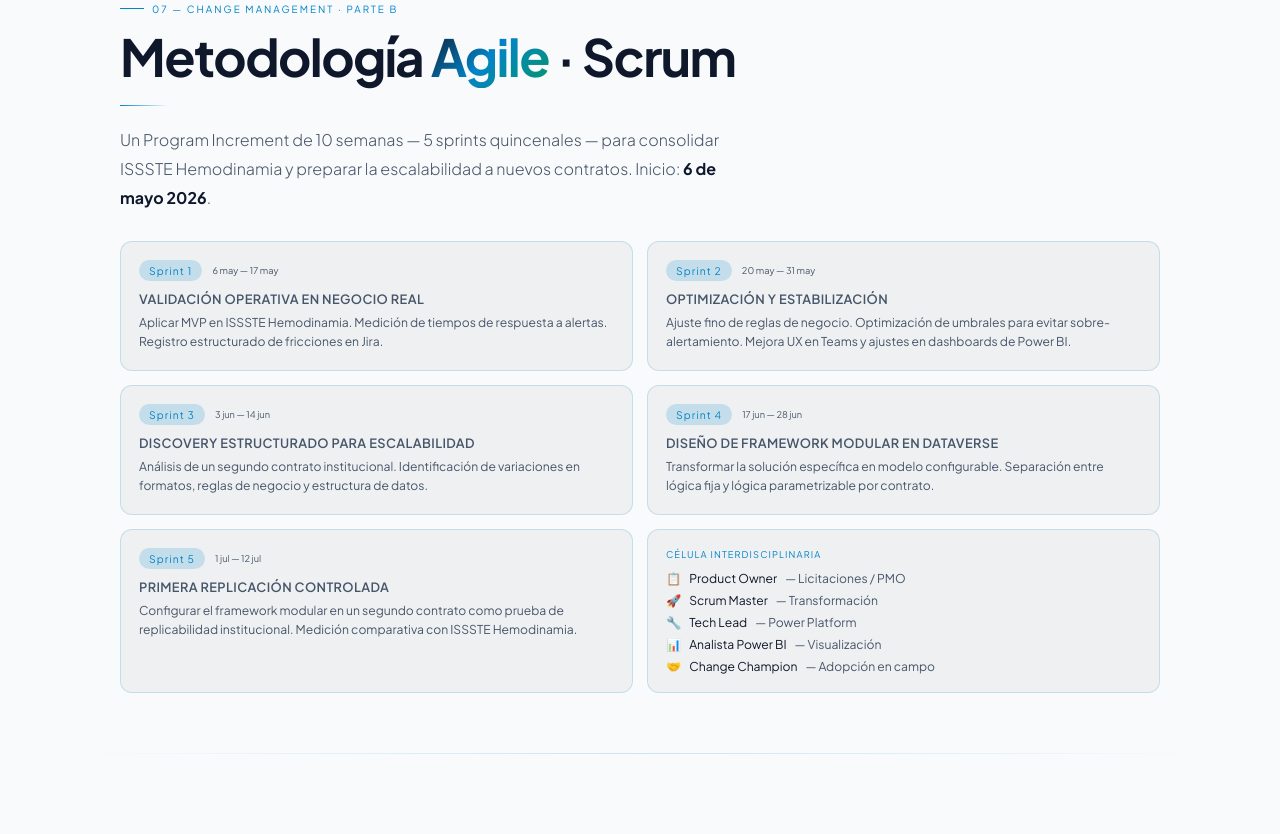
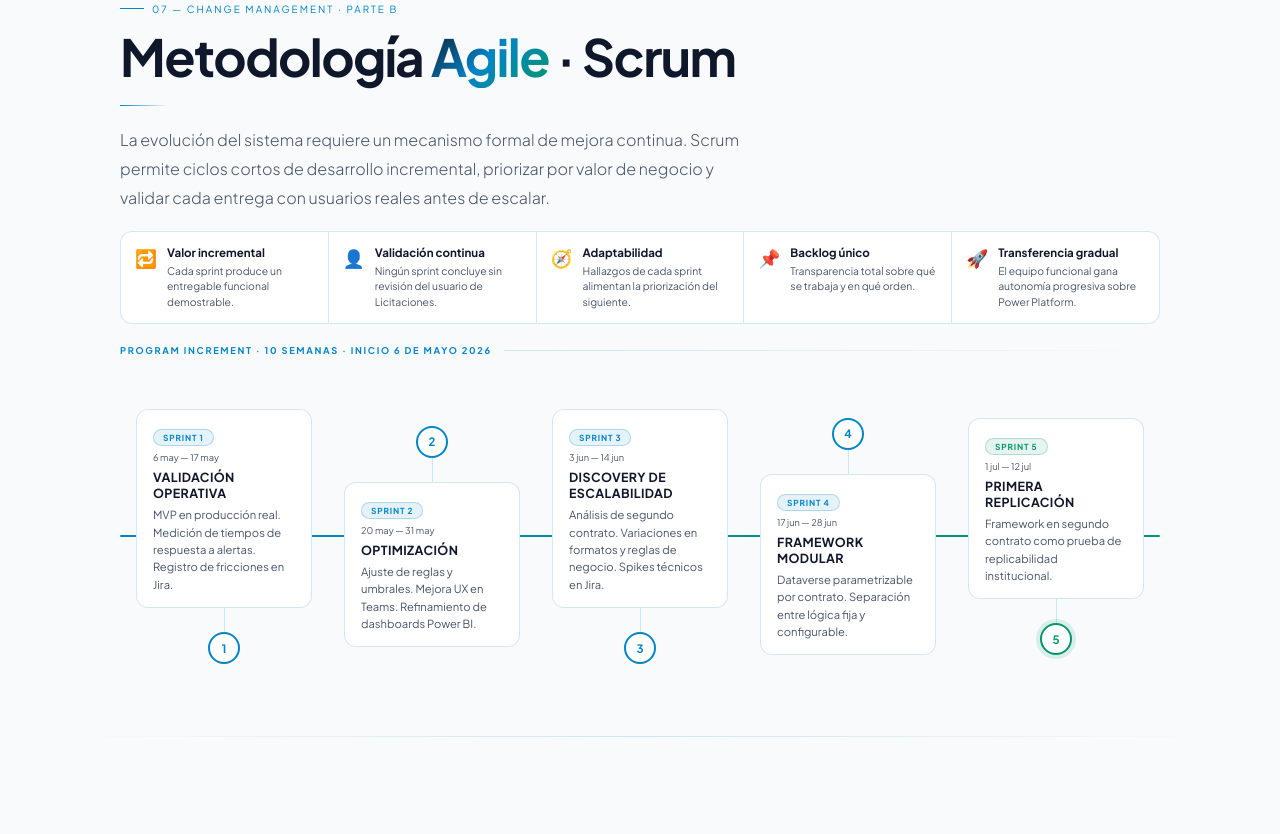
Before and after one commit to J03L0M0R3/AURA, a plain HTML site: page index.html in a window 1280 px wide. Shown: the part 8839-9673 px from the top of the page. Drawn offline with Linux system fonts and the light colour scheme; a web font is replaced by a local one.

Commit message:
Add Agile timeline and principles sections to index.html

```diff
--- a/index.html
+++ b/index.html
@@ -575,6 +575,155 @@ p.lead { font-size:1rem;line-height:1.8;color:var(--fog);max-width:640px;font-we
 }
 body.menu-open #page-main {
   margin-left: 260px;
+}
+
+/* ── AGILE TIMELINE ── */
+.timeline {
+  position: relative;
+  margin-top: 36px;
+  display: flex;
+  align-items: center;
+  gap: 0;
+  min-height: 280px;
+}
+
+/* horizontal spine */
+.tl-spine {
+  position: absolute;
+  top: 50%;
+  left: 0; right: 0;
+  height: 2px;
+  background: linear-gradient(90deg, var(--cyan), var(--mint));
+  transform: translateY(-50%);
+  z-index: 0;
+  border-radius: 2px;
+}
+
+/* each sprint occupies 1/5 width */
+.tl-item {
+  flex: 1;
+  display: flex;
+  flex-direction: column;
+  align-items: center;
+  position: relative;
+  z-index: 1;
+}
+
+/* vertical stem connecting node to card */
+.tl-stem {
+  width: 1px;
+  height: 24px;
+  background: var(--rim);
+  flex-shrink: 0;
+}
+
+/* dot node */
+.tl-node {
+  width: 32px; height: 32px;
+  border-radius: 50%;
+  background: var(--deep);
+  border: 2px solid var(--cyan);
+  display: flex; align-items: center; justify-content: center;
+  flex-shrink: 0;
+  transition: transform .3s, border-color .3s;
+}
+.tl-node span {
+  font-size: .72rem; font-weight: 700; color: var(--cyan);
+}
+.tl-node-last {
+  border-color: var(--mint);
+  box-shadow: 0 0 0 4px rgba(5,150,105,.12);
+}
+.tl-node-last span { color: var(--mint); }
+.tl-item:hover .tl-node { transform: scale(1.15); }
+
+/* content card */
+.tl-content {
+  background: var(--deep);
+  border: 1px solid var(--rim);
+  border-radius: 12px;
+  padding: 14px 16px;
+  width: 100%;
+  max-width: 176px;
+  transition: border-color .25s, box-shadow .25s;
+}
+.tl-item:hover .tl-content {
+  border-color: var(--cyan);
+  box-shadow: 0 4px 20px rgba(2,132,199,.1);
+}
+
+.tl-badge {
+  display: inline-block;
+  font-size: .52rem; font-weight: 700;
+  letter-spacing: .1em; text-transform: uppercase;
+  color: var(--cyan); background: rgba(2,132,199,.1);
+  border: 1px solid rgba(2,132,199,.25);
+  border-radius: 50px; padding: 2px 9px;
+  margin-bottom: 5px;
+}
+.tl-badge-last { color: var(--mint); background: rgba(5,150,105,.1); border-color: rgba(5,150,105,.25); }
+.tl-dates { font-size: .58rem; color: var(--fog); margin-bottom: 6px; }
+.tl-title { font-size: .78rem; font-weight: 700; color: var(--ice); margin-bottom: 5px; line-height: 1.3; }
+.tl-desc  { font-size: .7rem; line-height: 1.55; color: var(--fog); }
+
+/* above/below alternating */
+.tl-above { flex-direction: column; }
+.tl-above .tl-content { order: 1; margin-bottom: 0; }
+.tl-above .tl-stem    { order: 2; }
+.tl-above .tl-node    { order: 3; }
+
+.tl-below { flex-direction: column; }
+.tl-below .tl-node    { order: 1; }
+.tl-below .tl-stem    { order: 2; }
+.tl-below .tl-content { order: 3; margin-top: 0; }
+
+/* responsive fallback */
+@media(max-width:900px) {
+  .timeline { flex-direction: column; min-height: unset; gap: 12px; }
+  .tl-spine { display: none; }
+  .tl-item  { flex-direction: row !important; width: 100%; gap: 14px; }
+  .tl-above .tl-node, .tl-below .tl-node { order: 1 !important; flex-shrink: 0; }
+  .tl-above .tl-stem, .tl-below .tl-stem { display: none; }
+  .tl-above .tl-content, .tl-below .tl-content { order: 2 !important; max-width: 100%; }
+}
+
+/* ── AGILE PRINCIPLES STRIP ── */
+.tl-principles {
+  display: flex;
+  gap: 0;
+  margin-top: 18px;
+  border: 1px solid var(--rim);
+  border-radius: 12px;
+  overflow: hidden;
+  background: var(--deep);
+}
+.tlp-item {
+  flex: 1;
+  display: flex;
+  align-items: flex-start;
+  gap: 10px;
+  padding: 14px 14px;
+  border-right: 1px solid var(--rim);
+  transition: background .2s;
+}
+.tlp-item:last-child { border-right: none; }
+.tlp-item:hover { background: var(--glass); }
+.tlp-ico {
+  font-size: 1.1rem;
+  flex-shrink: 0;
+  margin-top: 1px;
+}
+.tlp-title {
+  font-size: .72rem;
+  font-weight: 700;
+  color: var(--ice);
+  margin-bottom: 3px;
+  line-height: 1.2;
+}
+.tlp-sub {
+  font-size: .65rem;
+  line-height: 1.5;
+  color: var(--fog);
 }
 
 /* ── RESPONSIVE ── */
@@ -1153,73 +1302,115 @@ body.menu-open #page-main {
   <p class="sec-num reveal d1">07 — Change Management · Parte B</p>
   <h2 class="reveal d2">Metodología <span class="gradient-text">Agile</span> · Scrum</h2>
   <div class="rule reveal d2"></div>
-  <p class="lead reveal d3" style="margin-bottom:0;">Un Program Increment de 10 semanas — 5 sprints quincenales — para consolidar ISSSTE Hemodinamia y preparar la escalabilidad a nuevos contratos. Inicio: <strong style="color:var(--ice)">6 de mayo 2026</strong>.</p>
-
-  <div class="agile-grid reveal d3">
-    <div class="sprint-card">
-      <div class="sprint-header">
-        <span class="sprint-num">Sprint 1</span>
-        <span class="sprint-date">6 may — 17 may</span>
-      </div>
-      <h4>Validación operativa en negocio real</h4>
-      <p>Aplicar MVP en ISSSTE Hemodinamia. Medición de tiempos de respuesta a alertas. Registro estructurado de fricciones en Jira.</p>
-    </div>
-    <div class="sprint-card">
-      <div class="sprint-header">
-        <span class="sprint-num">Sprint 2</span>
-        <span class="sprint-date">20 may — 31 may</span>
-      </div>
-      <h4>Optimización y estabilización</h4>
-      <p>Ajuste fino de reglas de negocio. Optimización de umbrales para evitar sobre-alertamiento. Mejora UX en Teams y ajustes en dashboards de Power BI.</p>
-    </div>
-    <div class="sprint-card">
-      <div class="sprint-header">
-        <span class="sprint-num">Sprint 3</span>
-        <span class="sprint-date">3 jun — 14 jun</span>
-      </div>
-      <h4>Discovery estructurado para escalabilidad</h4>
-      <p>Análisis de un segundo contrato institucional. Identificación de variaciones en formatos, reglas de negocio y estructura de datos.</p>
-    </div>
-    <div class="sprint-card">
-      <div class="sprint-header">
-        <span class="sprint-num">Sprint 4</span>
-        <span class="sprint-date">17 jun — 28 jun</span>
-      </div>
-      <h4>Diseño de framework modular en Dataverse</h4>
-      <p>Transformar la solución específica en modelo configurable. Separación entre lógica fija y lógica parametrizable por contrato.</p>
-    </div>
-  </div>
-
-  <!-- Sprint 5 + Célula -->
-  <div style="display:grid;grid-template-columns:1fr 1fr;gap:14px;margin-top:14px;" class="reveal d4">
-    <div class="sprint-card">
-      <div class="sprint-header">
-        <span class="sprint-num">Sprint 5</span>
-        <span class="sprint-date">1 jul — 12 jul</span>
-      </div>
-      <h4>Primera replicación controlada</h4>
-      <p>Configurar el framework modular en un segundo contrato como prueba de replicabilidad institucional. Medición comparativa con ISSSTE Hemodinamia.</p>
-    </div>
-    <div style="background:var(--glass);border:1px solid var(--rim);border-radius:12px;padding:18px;">
-      <p style="font-family:'Plus Jakarta Sans',sans-serif;font-size:.58rem;letter-spacing:.12em;text-transform:uppercase;color:var(--cyan);margin-bottom:10px;">Célula Interdisciplinaria</p>
-      <div style="display:flex;flex-direction:column;gap:6px;">
-        <div style="display:flex;gap:8px;align-items:center;font-size:.76rem;">
-          <span>📋</span><span style="color:var(--ice)">Product Owner</span><span style="color:var(--fog)">— Licitaciones / PMO</span>
-        </div>
-        <div style="display:flex;gap:8px;align-items:center;font-size:.76rem;">
-          <span>🚀</span><span style="color:var(--ice)">Scrum Master</span><span style="color:var(--fog)">— Transformación</span>
-        </div>
-        <div style="display:flex;gap:8px;align-items:center;font-size:.76rem;">
-          <span>🔧</span><span style="color:var(--ice)">Tech Lead</span><span style="color:var(--fog)">— Power Platform</span>
-        </div>
-        <div style="display:flex;gap:8px;align-items:center;font-size:.76rem;">
-          <span>📊</span><span style="color:var(--ice)">Analista Power BI</span><span style="color:var(--fog)">— Visualización</span>
-        </div>
-        <div style="display:flex;gap:8px;align-items:center;font-size:.76rem;">
-          <span>🤝</span><span style="color:var(--ice)">Change Champion</span><span style="color:var(--fog)">— Adopción en campo</span>
-        </div>
-      </div>
-    </div>
+  <p class="lead reveal d3">La evolución del sistema requiere un mecanismo formal de mejora continua. Scrum permite ciclos cortos de desarrollo incremental, priorizar por valor de negocio y validar cada entrega con usuarios reales antes de escalar.</p>
+
+  <!-- Agile principles strip -->
+  <div class="tl-principles reveal d4">
+    <div class="tlp-item">
+      <span class="tlp-ico">🔁</span>
+      <div>
+        <p class="tlp-title">Valor incremental</p>
+        <p class="tlp-sub">Cada sprint produce un entregable funcional demostrable.</p>
+      </div>
+    </div>
+    <div class="tlp-item">
+      <span class="tlp-ico">👤</span>
+      <div>
+        <p class="tlp-title">Validación continua</p>
+        <p class="tlp-sub">Ningún sprint concluye sin revisión del usuario de Licitaciones.</p>
+      </div>
+    </div>
+    <div class="tlp-item">
+      <span class="tlp-ico">🧭</span>
+      <div>
+        <p class="tlp-title">Adaptabilidad</p>
+        <p class="tlp-sub">Hallazgos de cada sprint alimentan la priorización del siguiente.</p>
+      </div>
+    </div>
+    <div class="tlp-item">
+      <span class="tlp-ico">📌</span>
+      <div>
+        <p class="tlp-title">Backlog único</p>
+        <p class="tlp-sub">Transparencia total sobre qué se trabaja y en qué orden.</p>
+      </div>
+    </div>
+    <div class="tlp-item">
+      <span class="tlp-ico">🚀</span>
+      <div>
+        <p class="tlp-title">Transferencia gradual</p>
+        <p class="tlp-sub">El equipo funcional gana autonomía progresiva sobre Power Platform.</p>
+      </div>
+    </div>
+  </div>
+
+  <!-- Program Increment label -->
+  <div class="reveal d4" style="display:flex;align-items:center;gap:12px;margin:20px 0 4px;">
+    <span style="font-size:.58rem;letter-spacing:.18em;text-transform:uppercase;color:var(--cyan);font-weight:700;">Program Increment · 10 semanas · Inicio 6 de mayo 2026</span>
+    <div style="flex:1;height:1px;background:linear-gradient(90deg,var(--rim),transparent);"></div>
+  </div>
+
+  <!-- Timeline -->
+  <div class="timeline reveal d4">
+
+    <!-- Spine -->
+    <div class="tl-spine"></div>
+
+    <!-- Sprint nodes -->
+    <div class="tl-item tl-above">
+      <div class="tl-content">
+        <div class="tl-badge">Sprint 1</div>
+        <div class="tl-dates">6 may — 17 may</div>
+        <h4 class="tl-title">Validación operativa</h4>
+        <p class="tl-desc">MVP en producción real. Medición de tiempos de respuesta a alertas. Registro de fricciones en Jira.</p>
+      </div>
+      <div class="tl-node"><span>1</span></div>
+      <div class="tl-stem"></div>
+    </div>
+
+    <div class="tl-item tl-below">
+      <div class="tl-stem"></div>
+      <div class="tl-node"><span>2</span></div>
+      <div class="tl-content">
+        <div class="tl-badge">Sprint 2</div>
+        <div class="tl-dates">20 may — 31 may</div>
+        <h4 class="tl-title">Optimización</h4>
+        <p class="tl-desc">Ajuste de reglas y umbrales. Mejora UX en Teams. Refinamiento de dashboards Power BI.</p>
+      </div>
+    </div>
+
+    <div class="tl-item tl-above">
+      <div class="tl-content">
+        <div class="tl-badge">Sprint 3</div>
+        <div class="tl-dates">3 jun — 14 jun</div>
+        <h4 class="tl-title">Discovery de escalabilidad</h4>
+        <p class="tl-desc">Análisis de segundo contrato. Variaciones en formatos y reglas de negocio. Spikes técnicos en Jira.</p>
+      </div>
+      <div class="tl-node"><span>3</span></div>
+      <div class="tl-stem"></div>
+    </div>
+
+    <div class="tl-item tl-below">
+      <div class="tl-stem"></div>
+      <div class="tl-node"><span>4</span></div>
+      <div class="tl-content">
+        <div class="tl-badge">Sprint 4</div>
+        <div class="tl-dates">17 jun — 28 jun</div>
+        <h4 class="tl-title">Framework modular</h4>
+        <p class="tl-desc">Dataverse parametrizable por contrato. Separación entre lógica fija y configurable.</p>
+      </div>
+    </div>
+
+    <div class="tl-item tl-above">
+      <div class="tl-content">
+        <div class="tl-badge tl-badge-last">Sprint 5</div>
+        <div class="tl-dates">1 jul — 12 jul</div>
+        <h4 class="tl-title">Primera replicación</h4>
+        <p class="tl-desc">Framework en segundo contrato como prueba de replicabilidad institucional.</p>
+      </div>
+      <div class="tl-node tl-node-last"><span>5</span></div>
+      <div class="tl-stem"></div>
+    </div>
+
   </div>
 </section>
 
```
